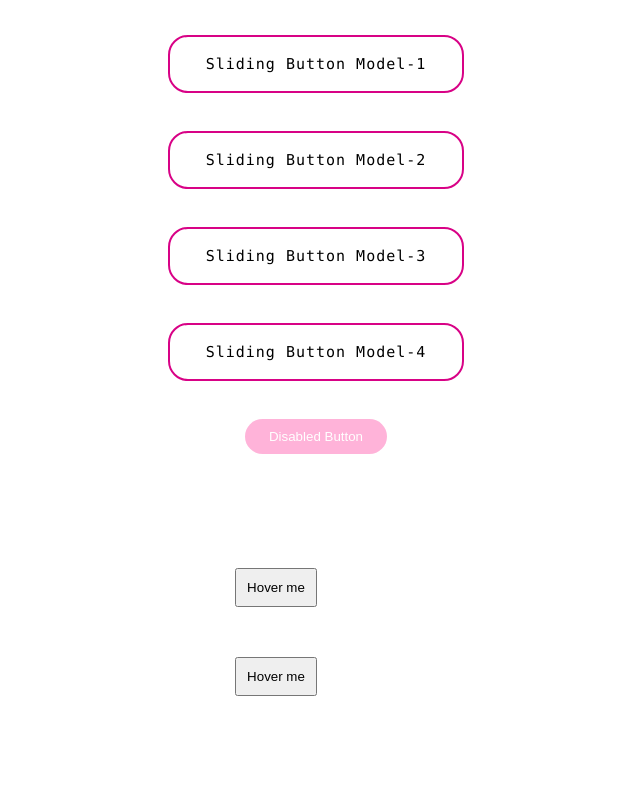
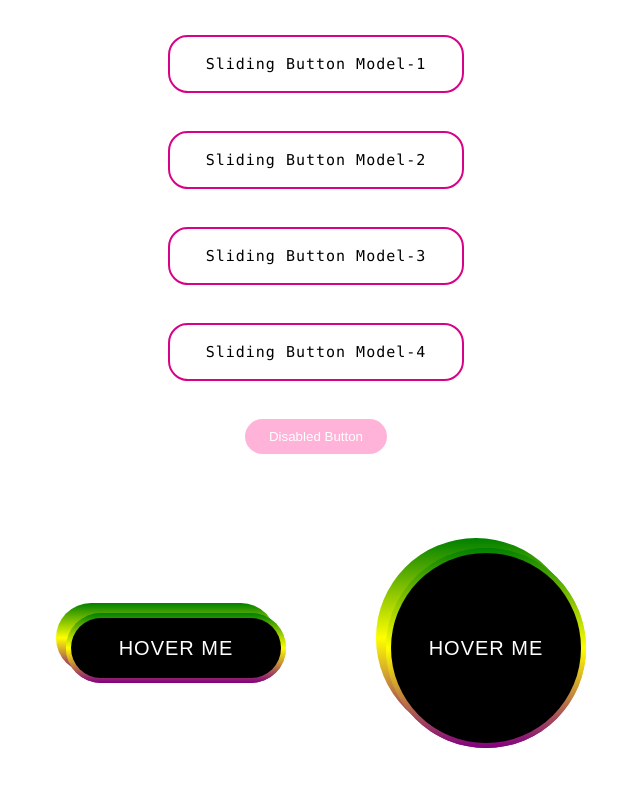
Before and after one commit to rizwanrockzz/buttons, a plain HTML site: page index.html in a window 1280 px wide. Shown: the part 402-1188 px from the top of the page, without its empty margins (324-964 px from the left). Drawn offline with Linux system fonts and the light colour scheme.

Commit message:
Update button.css
added css for animation button

```diff
--- a/button.css
+++ b/button.css
@@ -2,6 +2,7 @@
   padding: 10px;
   margin: 10px;
   text-align: center;
+  box-sizing: border-box;
 }
 
 .all-button{
@@ -144,3 +145,108 @@
   box-shadow: 0 12px 16px 0 rgba(0, 0, 0, 0.24),
     0 17px 50px 0 rgba(0, 0, 0, 0.19);
 } */
+
+.center {
+  display: flex;
+  align-items: center;
+  justify-content: center;
+  text-align: center;
+}
+
+.outer {
+  position: relative;
+  margin: 0 50px;
+  background: linear-gradient(green, yellow, purple);
+}
+
+.button {
+  height: 70px;
+  width: 220px;
+  border-radius: 50px;
+}
+
+.circle {
+  height: 200px;
+  width: 200px;
+  border-radius: 50%;
+}
+
+.outer button,
+.outer span {
+  position: absolute;
+  top: 50%;
+  left: 50%;
+  transform: translate(-50%, -50%);
+}
+
+.outer button {
+  background: black;
+  color: white;
+  border: none;
+  outline: none;
+  font-size: 20px;
+  letter-spacing: 1px;
+  text-transform: uppercase;
+  cursor: pointer;
+  z-index: 10;
+}
+
+.button button {
+  height: 60px;
+  width: 210px;
+  border-radius: 50px;
+}
+
+.circle button {
+  height: 190px;
+  width: 190px;
+  border-radius: 50%;
+}
+
+.outer span {
+  height: 100%;
+  width: 100%;
+  background: inherit;
+}
+
+.button span {
+  border-radius: 50px;
+}
+
+.circle span {
+  border-radius: 50%;
+}
+
+.outer:hover span:nth-child(1) {
+  filter: blur(7px);
+}
+
+.outer:hover span:nth-child(2) {
+  filter: blur(14px);
+}
+
+.outer:hover {
+  /* background: linear-gradient(#f27121, #e94057, #8a2387); */
+  /* background: linear-gradient(green, yellow, purple); */
+  animation: rotate 1.5s linear infinite;
+}
+
+@keyframes rotate {
+  0% {
+    filter: hue-rotate(0deg);
+  }
+  100% {
+    filter: hue-rotate(360deg);
+  }
+}
+
+@media (max-width: 640px) {
+  .center {
+    flex-wrap: wrap;
+    flex-direction: column;
+  }
+
+  .outer {
+    margin: 50px 0;
+  }
+}
```
